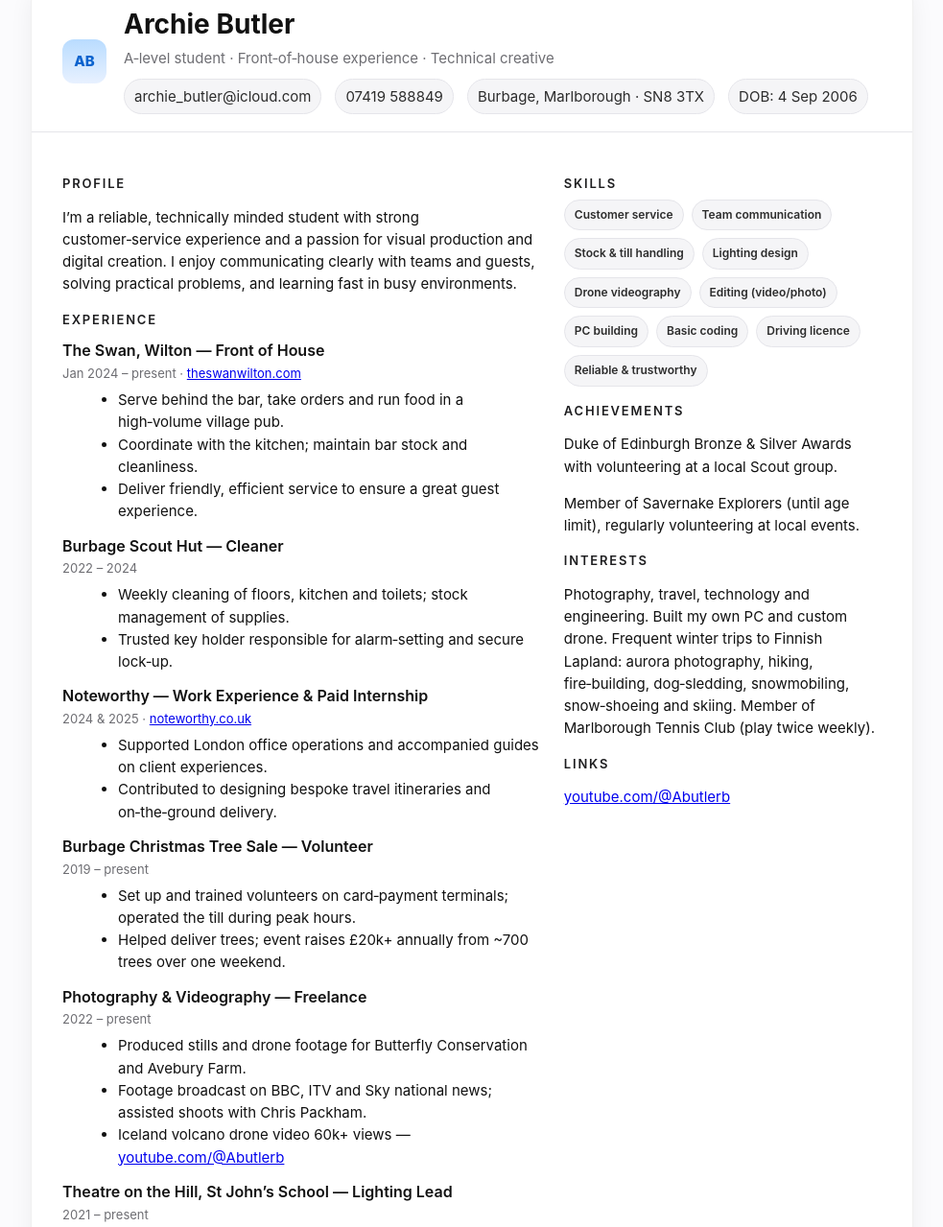
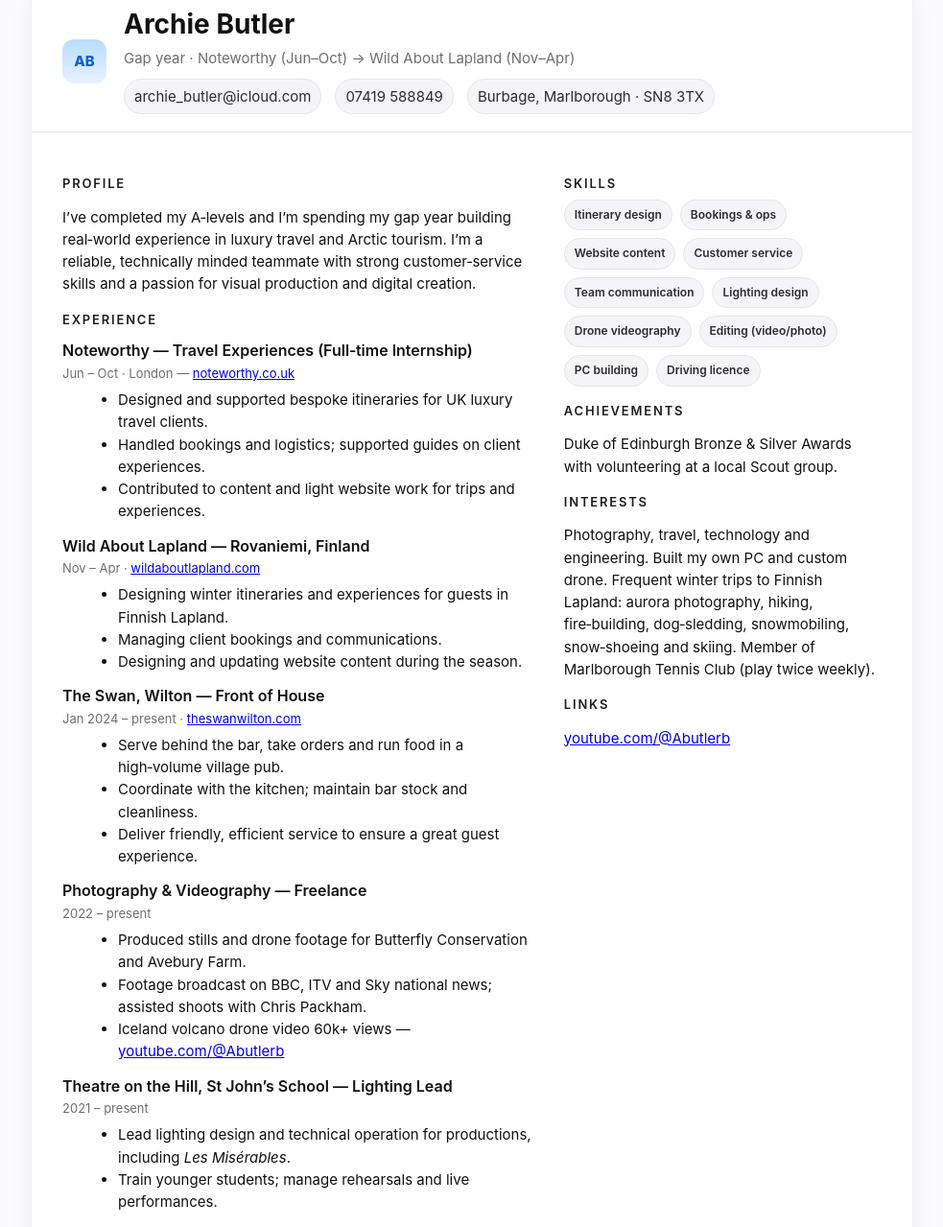
Before and after one commit to glitcher02/cv, a plain HTML site: page index.html in a window 1280 px wide. Shown: the part 76-1355 px from the top of the page at 96% size, without its empty margins (148-1131 px from the left). Drawn offline with Linux system fonts and the light colour scheme.

Commit message:
index.html
updated v2

```diff
--- a/index.html
+++ b/index.html
@@ -4,16 +4,15 @@
   <meta charset="utf-8">
   <meta name="viewport" content="width=device-width, initial-scale=1">
   <title>Archie Butler · CV</title>
-  <meta name="description" content="CV of Archie Butler — A‑level student with front-of-house experience, theatre lighting leadership, and photography/videography projects.">
+  <meta name="description" content="CV of Archie Butler — gap year student, Noteworthy internship (Jun–Oct), then Wild About Lapland (Nov–Apr).">
   <style>
-    /* ---- Apple-like minimal CV ---- */
     :root{
       --ink:#111111;
-      --muted:#6e6e73;         /* macOS system gray */
-      --line:#e5e5ea;          /* iOS separator gray */
-      --bg:#fbfbfd;            /* Apple off-white */
+      --muted:#6e6e73;
+      --line:#e5e5ea;
+      --bg:#fbfbfd;
       --card:#ffffff;
-      --accent:#0071e3;        /* Apple blue */
+      --accent:#0071e3;
       --pill:#f5f5f7;
       --shadow:0 8px 24px rgba(0,0,0,.06);
     }
@@ -40,7 +39,6 @@
     .divider{height:1px;background:var(--line);margin:0 32px}
     footer{padding:16px 32px 26px 32px;color:var(--muted);font-size:13px;border-top:1px solid var(--line)}
     @media (max-width:880px){ .grid{grid-template-columns:1fr} .wrap{margin:28px auto} }
-    /* Print styles */
     @media print{
       html,body{background:white}
       .wrap{margin:0;padding:0}
@@ -57,12 +55,11 @@
         <div class="dot" aria-hidden="true">AB</div>
         <div>
           <h1>Archie Butler</h1>
-          <div class="subtitle">A‑level student · Front‑of‑house experience · Technical creative</div>
+          <div class="subtitle">Gap year · Noteworthy (Jun–Oct) → Wild About Lapland (Nov–Apr)</div>
           <div class="contact">
             <a href="mailto:archie_butler@icloud.com">archie_butler@icloud.com</a>
             <span>07419 588849</span>
             <span>Burbage, Marlborough · SN8 3TX</span>
-            <span>DOB: 4 Sep 2006</span>
           </div>
         </div>
       </header>
@@ -70,9 +67,29 @@
       <div class="grid">
         <section class="section">
           <h2>Profile</h2>
-          <p>I’m a reliable, technically minded student with strong customer‑service experience and a passion for visual production and digital creation. I enjoy communicating clearly with teams and guests, solving practical problems, and learning fast in busy environments.</p>
+          <p>I’ve completed my A‑levels and I’m spending my gap year building real‑world experience in luxury travel and Arctic tourism. I’m a reliable, technically minded teammate with strong customer‑service skills and a passion for visual production and digital creation.</p>
 
           <h2>Experience</h2>
+
+          <div class="item">
+            <h3>Noteworthy — Travel Experiences (Full‑time Internship)</h3>
+            <div class="meta">Jun – Oct · London — <a class="links" href="https://www.noteworthy.co.uk/" target="_blank" rel="noopener">noteworthy.co.uk</a></div>
+            <ul>
+              <li>Designed and supported bespoke itineraries for UK luxury travel clients.</li>
+              <li>Handled bookings and logistics; supported guides on client experiences.</li>
+              <li>Contributed to content and light website work for trips and experiences.</li>
+            </ul>
+          </div>
+
+          <div class="item">
+            <h3>Wild About Lapland — Rovaniemi, Finland</h3>
+            <div class="meta">Nov – Apr · <a class="links" href="#" target="_blank" rel="noopener">wildaboutlapland.com</a></div>
+            <ul>
+              <li>Designing winter itineraries and experiences for guests in Finnish Lapland.</li>
+              <li>Managing client bookings and communications.</li>
+              <li>Designing and updating website content during the season.</li>
+            </ul>
+          </div>
 
           <div class="item">
             <h3>The Swan, Wilton — Front of House</h3>
@@ -85,34 +102,7 @@
           </div>
 
           <div class="item">
-            <h3>Burbage Scout Hut — Cleaner</h3>
-            <div class="meta">2022 – 2024</div>
-            <ul>
-              <li>Weekly cleaning of floors, kitchen and toilets; stock management of supplies.</li>
-              <li>Trusted key holder responsible for alarm‑setting and secure lock‑up.</li>
-            </ul>
-          </div>
-
-          <div class="item">
-            <h3>Noteworthy — Work Experience & Paid Internship</h3>
-            <div class="meta">2024 & 2025 · <a class="links" href="https://www.noteworthy.co.uk/" target="_blank" rel="noopener">noteworthy.co.uk</a></div>
-            <ul>
-              <li>Supported London office operations and accompanied guides on client experiences.</li>
-              <li>Contributed to designing bespoke travel itineraries and on‑the‑ground delivery.</li>
-            </ul>
-          </div>
-
-          <div class="item">
-            <h3>Burbage Christmas Tree Sale — Volunteer</h3>
-            <div class="meta">2019 – present</div>
-            <ul>
-              <li>Set up and trained volunteers on card‑payment terminals; operated the till during peak hours.</li>
-              <li>Helped deliver trees; event raises £20k+ annually from ~700 trees over one weekend.</li>
-            </ul>
-          </div>
-
-          <div class="item">
-            <h3>Photography & Videography — Freelance</h3>
+            <h3>Photography &amp; Videography — Freelance</h3>
             <div class="meta">2022 – present</div>
             <ul>
               <li>Produced stills and drone footage for Butterfly Conservation and Avebury Farm.</li>
@@ -132,8 +122,8 @@
 
           <h2>Education</h2>
           <div class="item">
-            <h3>St John’s, Marlborough — A‑levels</h3>
-            <p>Economics (A predicted), Computer Science (B), Physics (D), plus an Extended Project Qualification (EPQ).</p>
+            <h3>A‑levels — completed</h3>
+            <p>Economics, Computer Science, Physics; Extended Project Qualification (EPQ). <em>(Add final grades when ready.)</em></p>
           </div>
           <div class="item">
             <h3>GCSEs</h3>
@@ -144,21 +134,20 @@
         <aside class="section">
           <h2>Skills</h2>
           <div class="chips">
+            <span class="chip">Itinerary design</span>
+            <span class="chip">Bookings &amp; ops</span>
+            <span class="chip">Website content</span>
             <span class="chip">Customer service</span>
             <span class="chip">Team communication</span>
-            <span class="chip">Stock &amp; till handling</span>
             <span class="chip">Lighting design</span>
             <span class="chip">Drone videography</span>
             <span class="chip">Editing (video/photo)</span>
             <span class="chip">PC building</span>
-            <span class="chip">Basic coding</span>
             <span class="chip">Driving licence</span>
-            <span class="chip">Reliable &amp; trustworthy</span>
           </div>
 
           <h2>Achievements</h2>
           <p>Duke of Edinburgh Bronze &amp; Silver Awards with volunteering at a local Scout group.</p>
-          <p>Member of Savernake Explorers (until age limit), regularly volunteering at local events.</p>
 
           <h2>Interests</h2>
           <p>Photography, travel, technology and engineering. Built my own PC and custom drone. Frequent winter trips to Finnish Lapland: aurora photography, hiking, fire‑building, dog‑sledding, snowmobiling, snow‑shoeing and skiing. Member of Marlborough Tennis Club (play twice weekly).</p>
```
